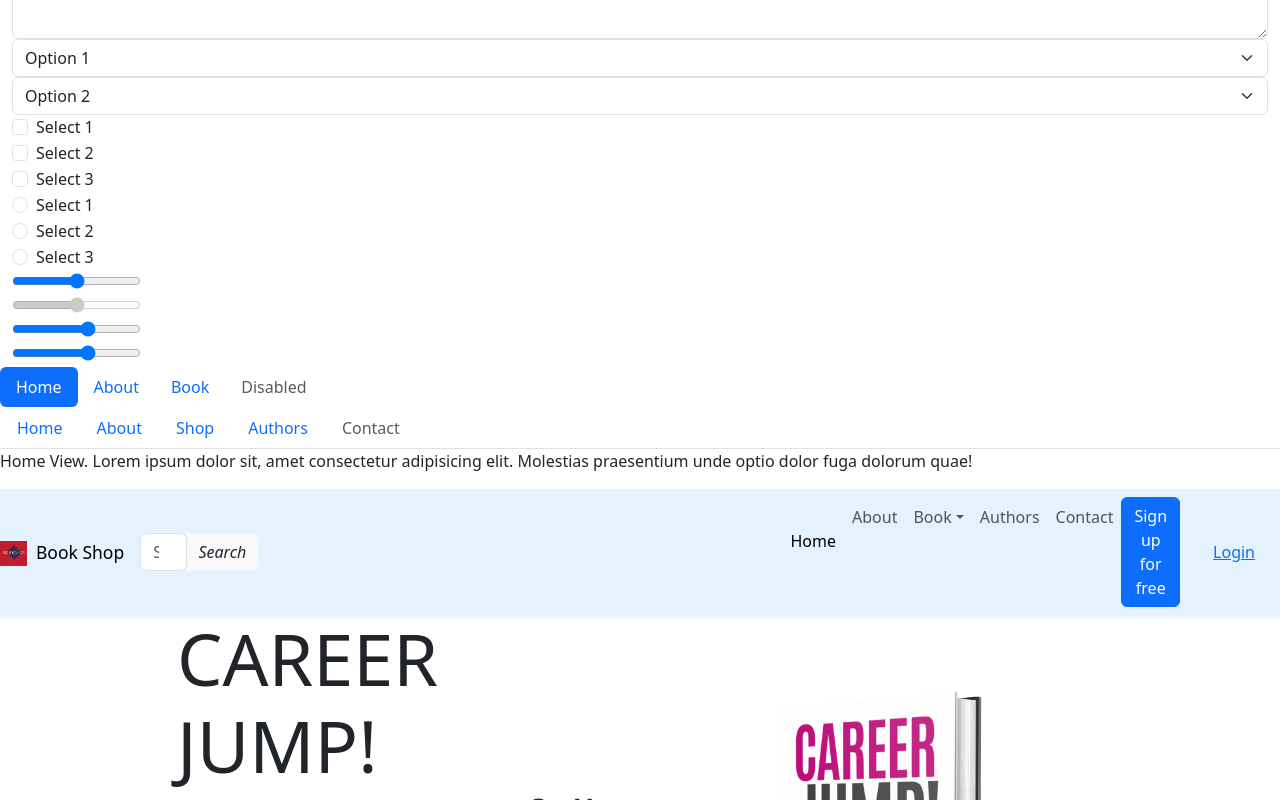
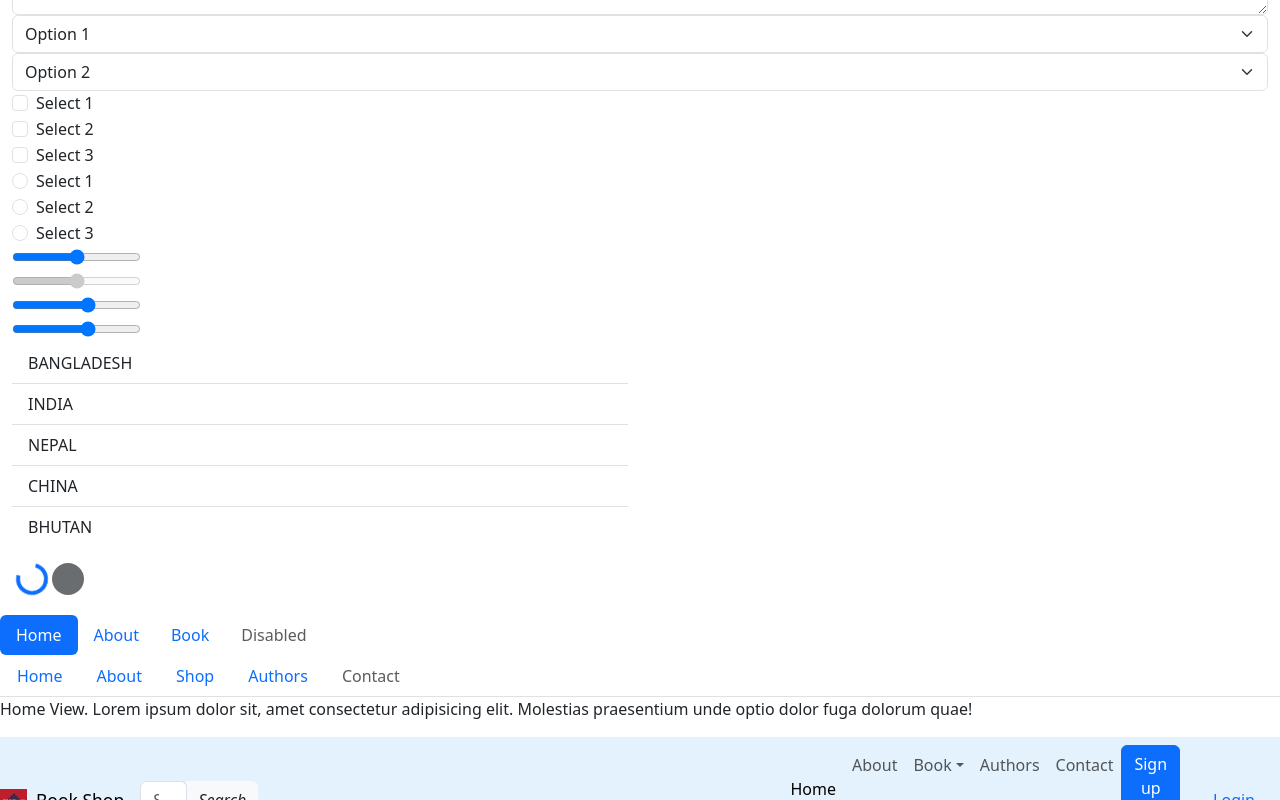
Before and after one commit to Tafhimbn/Bootstrap, a plain HTML site: page index.html in a window 1280 px wide. Shown: the part 7180-7980 px from the top of the page. Drawn offline with Linux system fonts and the light colour scheme.

Commit message:
list, spin

```diff
--- a/index.html
+++ b/index.html
@@ -218,7 +218,6 @@
         </ul>
 
       </div>
-      k
     </div>
   </div>
 </div>
@@ -383,7 +382,38 @@
         </div>
     </div>
 
+<!-- List Group -->
 
+<div class="container-fluid">
+  <div class="row">
+    <div class="col-6">
+     <form>
+      <ul class="list-group list-group-flush">
+        <li class="list-group-item">BANGLADESH</li>
+        <li class="list-group-item">INDIA</li>
+        <li class="list-group-item">NEPAL</li>
+        <li class="list-group-item">CHINA</li>
+        <li class="list-group-item">BHUTAN</li>
+      </ul>
+    </form>
+    </div>
+  </div>
+</div>
+
+<!-- Spinner -->
+
+<div class="container-fluid">
+  <div class="row">
+    <div class="col-6 p-3">
+      <div class="spinner-border text-primary">
+        <span class="visually-hidden"> Loading...</span>
+      </div>
+      <div class="spinner-grow" role="status">
+        <span class="visually-hidden"> Loading...</span>
+      </div>
+    </div>
+  </div>
+</div>
 
 <!-- Tab view -->
  <!-- nav -->
@@ -448,7 +478,7 @@
   </nav>
 
 
-  <!-- navbar -->
+<!-- navbar -->
 
 <nav class="navbar navbar-expand-lg shadow-sm " style="background-color:#e3f2fd">
        <!-- Navbar brand -->
```
